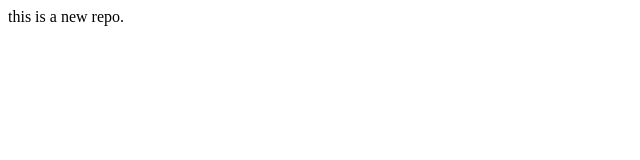
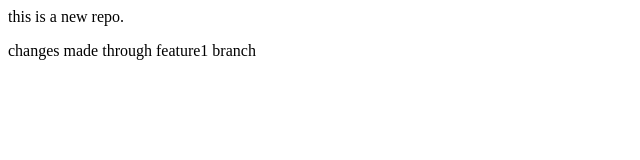
Before and after one commit to girishlaxkar/LOCAL-REPO, a plain HTML site: page index.html in a window 1280 px wide. Shown: the whole page, without its empty margins (0-640 px from the left). Drawn offline with Linux system fonts and the light colour scheme.

Commit message:
changes made thorugh feature1

```diff
--- a/index.html
+++ b/index.html
@@ -1 +1,2 @@
 <p>this is a new repo.</p>
+<p>changes made through feature1 branch</p>
```
Also changed, not shown: 1 other file.
